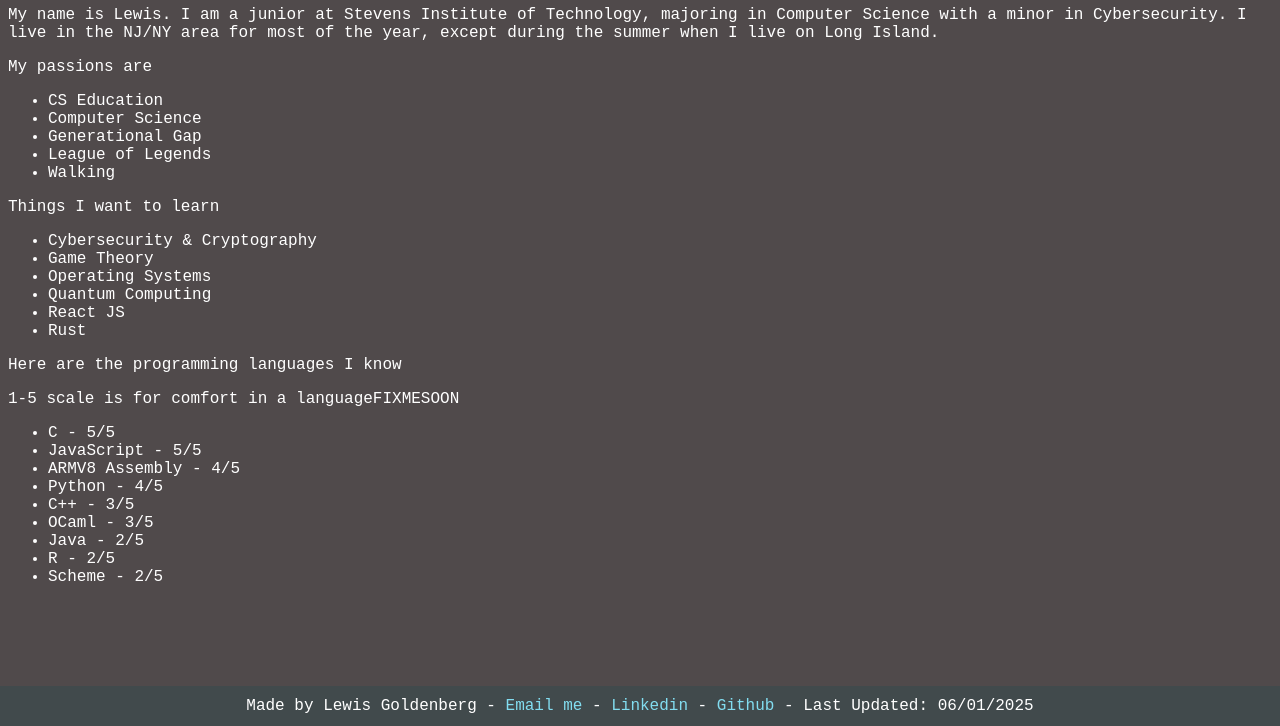
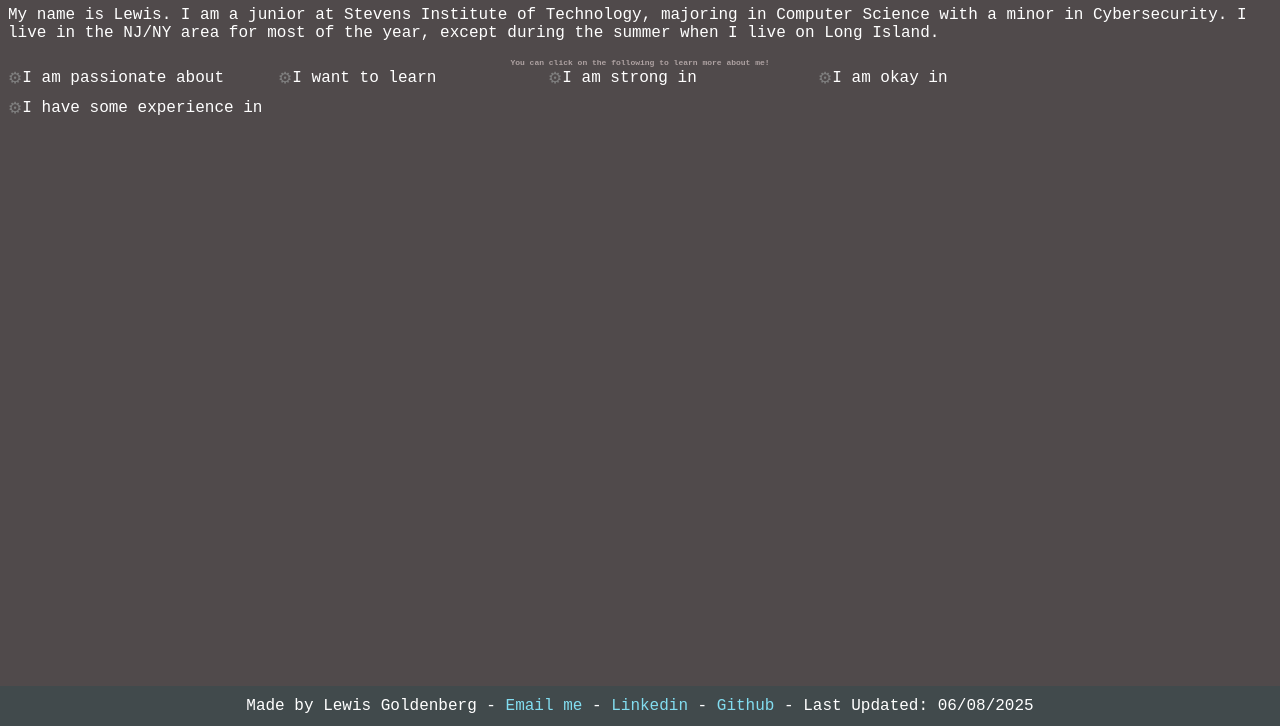
Before and after one commit to lmgoldenberg/mywebsite, a website: page static/home.html in a window 1280 px wide. Shown: the part 74-800 px from the top of the page. Drawn offline with Linux system fonts and the light colour scheme.

Commit message:
big html and css changes

```diff
--- a/public/css/main.css
+++ b/public/css/main.css
@@ -21,6 +21,23 @@ a{
 a:hover {
     font-weight: bold;
 }
+summary {
+  cursor: pointer;
+  display: inline-block
+}
+summary::before{
+    content: "⚙";
+    display: inline-block;
+    transition: transform 0.1s ease;
+    transform: rotate(180deg);
+    color: gray
+}
+details[open] summary::before {
+  transform: rotate(0deg);
+}
+summary:hover{
+    font-weight: bold;
+}
 #footer_text {
     margin: 0;
     position: relative;
@@ -28,3 +45,24 @@ a:hover {
     left: 50%;
     transform: translate(-50%, -50%);
 }
+h1{
+    padding: 5px;
+    margin: 0px;
+    text-align: center;
+}
+h6 {
+    font-size: 8px;
+    padding: 0;
+    margin: 0;
+    color:rgb(174, 162, 162);
+    text-align: center;
+}
+#div_dropdowns {
+  display: flex;
+  flex-wrap: wrap;
+  margin: 0px;
+  gap: 10px;
+}
+details{
+    width:260px;
+}
--- a/static/home.html
+++ b/static/home.html
@@ -7,47 +7,70 @@
   </head>
   <body>
     <main>
+        <div id="header">
             <h1>Lewis Goldenberg</h1>
+            <h6 id="p_quote">It's passion that brought me here, and it's perserverence that keeps me here</h6>
+        </div>
         <div id="div_bio">
             <p>My name is Lewis. I am a junior at Stevens Institute of Technology, majoring in Computer Science with a minor in Cybersecurity. I live in the NJ/NY area for most of the year, except during the summer when I live on Long Island.</p>
+            <h6>You can click on the following to learn more about me!</h6>
         </div>
-        <div id="div_passions">
-            <p>My passions are</p>
+        <div id="div_dropdowns">
+            <details id="details_passions">
+                <summary>I am passionate about</summary>
                 <ul>
                     <li>CS Education</li>
                     <li>Computer Science</li>
                     <li>Generational Gap</li>
-                <li>League of Legends</li>
+                    <li>Video games</li>
                     <li>Walking</li>
                 </ul>
-        </div>
-        <div id="div_tolearn">
-            <p>Things I want to learn</p>
+            </details>
+            <details id="details_tolearn">
+                <summary>I want to learn</summary>
                 <ul>
-                <li>Cybersecurity & Cryptography</li>
+                    <li>Cryptography</li>
+                    <li>Cybersecurity</li>
                     <li>Game Theory</li>
                     <li>Operating Systems</li>
                     <li>Quantum Computing</li>
                     <li>React JS</li>
                     <li>Rust</li>
                 </ul>
-        </div>
-        <div id="div_languages">
-            <p>Here are the programming languages I know</p>
-            <p>1-5 scale is for comfort in a languageFIXMESOON</p>
+            </details>
+                <details id="details_skills_strong">
+                    <summary>I am strong in</summary>
                     <ul>
-                <li>C - 5/5</li>
-                <li>JavaScript - 5/5</li>
-                <li>ARMV8 Assembly - 4/5</li>
-                <li>Python - 4/5</li>
-                <li>C++ - 3/5</li>
-                <li>OCaml - 3/5</li>
-                <li>Java - 2/5</li>
-                <li>R - 2/5</li>
-                <li>Scheme - 2/5</li>
+                        <li>ARMV8 Assembly</li>
+                        <li>C</li>
+                        <li>Express.js</li>
+                        <li>JavaScript</li>
+                        <li>Mongodb</li>
+                        <li>Node.js</li>
+                        <li>Python</li>
                     </ul>
+                </details>
+                <details id="details_skills_okay">
+                    <summary>I am okay in</summary>
+                    <ul>
+                        <li>C++</li>
+                        <li>DOM API</li>
+                        <li>Handlebars</li>
+                        <li>HTML</li>
+                        <li>OCaml</li>
+                    </ul>
+                </details>
+                <details id="details_skills_weak">
+                    <summary>I have some experience in</summary>
+                    <ul>
+                        <li>CSS</li>
+                        <li>Java</li>
+                        <li>R</li>
+                        <li>Scheme</li>
+                    </ul>
+                </details>
         </div>
     </main>
-    <footer><p id="footer_text">Made by Lewis Goldenberg - <a href="mailto:lewisgoldenberg.0@gmail.com">Email me</a> - <a href="https://www.linkedin.com/in/lewis-goldenberg-2537a927a/">Linkedin</a> - <a href="https://github.com/lmgoldenberg">Github</a> - Last Updated: 06/01/2025</p></footer>
+    <footer><p id="footer_text">Made by Lewis Goldenberg - <a href="mailto:lewisgoldenberg.0@gmail.com">Email me</a> - <a href="https://www.linkedin.com/in/lewis-goldenberg-2537a927a/">Linkedin</a> - <a href="https://github.com/lmgoldenberg">Github</a> - Last Updated: 06/08/2025</p></footer>
   </body>
 </html>
```
Also changed, not shown: public/js/main.js (added). Lines whose indentation alone changed are shown as unchanged.
